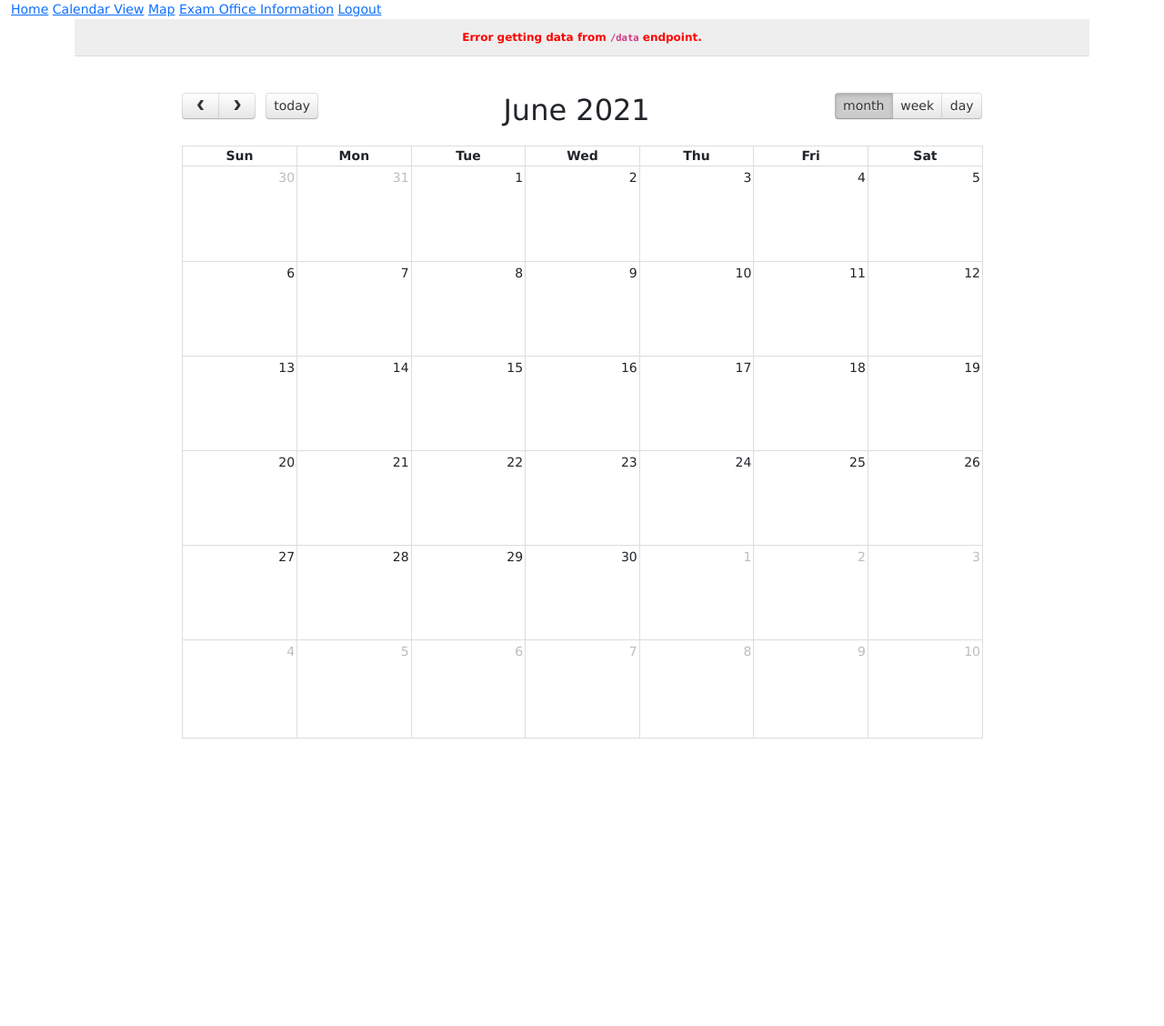
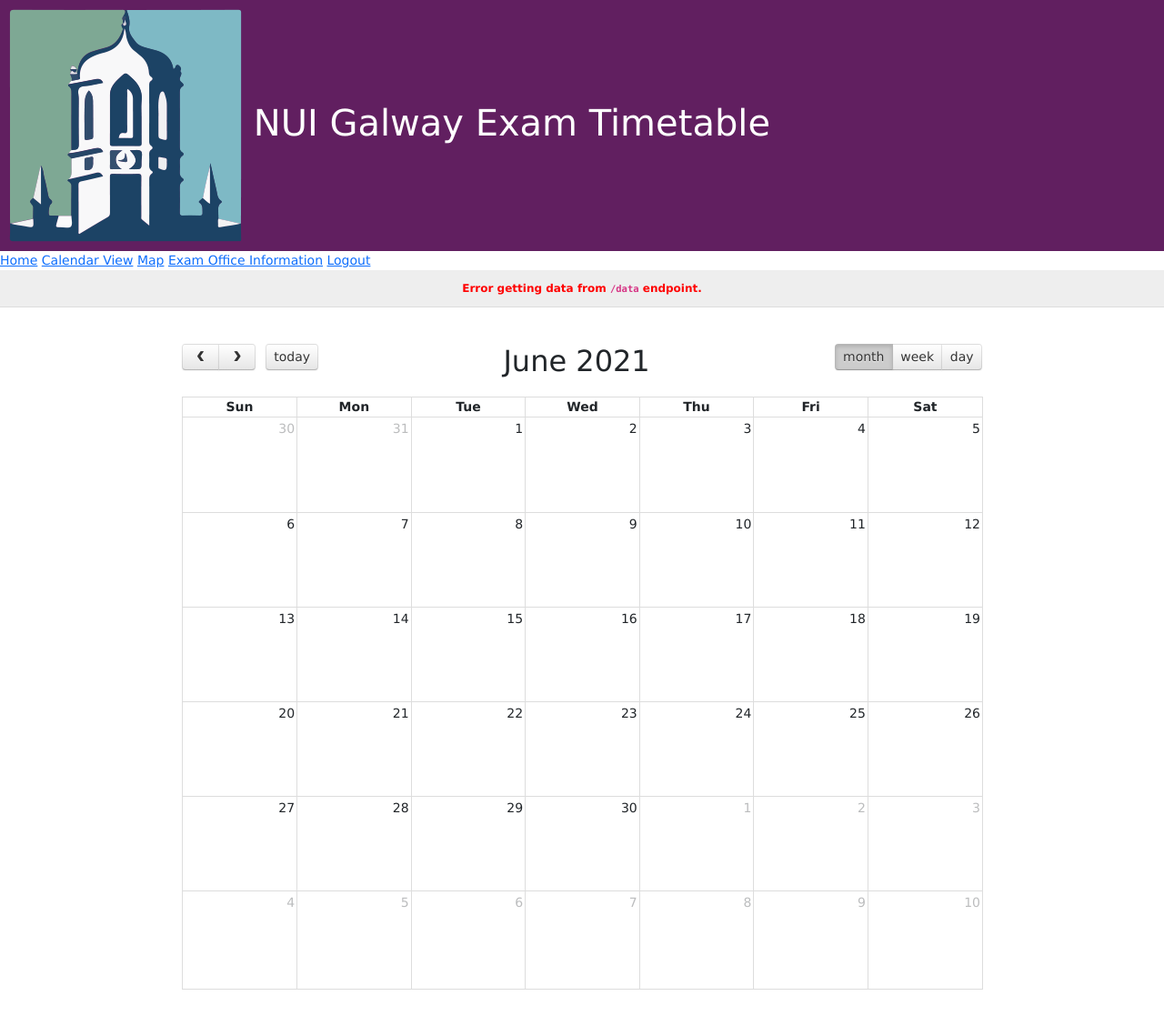
Before and after one commit to nhennigan/FYP, a Flask app: page /calendarview/ in a window 1280 px wide. Shown: the whole page at 91% size. Before the commit the page ends 812 px from the top, so only its background shows below. Run offline with Flask 2, Linux system fonts and the light colour scheme; the visitor is signed in with stand-in values (Sample User, id 1); data that the repository does not hold is empty; some libraries are stand-ins or nearby versions.

Commit message:
banner almost done

```diff
--- a/backend/templates/base.html
+++ b/backend/templates/base.html
@@ -11,6 +11,24 @@
     <script src="https://code.jquery.com/jquery-2.2.4.min.js" integrity="sha256-BbhdlvQf/xTY9gja0Dq3HiwQF8LaCRTXxZKRutelT44=" crossorigin="anonymous"></script>
 
 <style>
+.banner{
+    padding: 10px;
+    padding-top: 10px;
+    text-align: left;
+    background-color: #611f60;
+    color: white;
+    font-size: 40px;
+    width: 100%;
+  }
+.banner img{
+  display: inline-block;
+  size: 20%;
+}
+
+.container-fluid{
+  width:100%;
+  padding:0px;
+}
 
 .modal {
   display: none; /* Hidden by default */
@@ -87,7 +105,12 @@
   display: table;
 }
 </style>
-
+  <div class="container-fluid">
+	<div class="banner">
+		<img id=crest src="{{url_for('static', filename='crest_only.png')}}">
+		<span>NUI Galway Exam Timetable </span>
+	</div>
+  </div>
   <div class="container-fluid">
 	  <nav>
 	    <a href="/home">Home</a>
@@ -97,7 +120,7 @@
 	    <a href="/logout">Logout </a>
 	  </nav>
 	</div>
-  <div class="container">
+  <div class="container-fluid">
         {% block content %}{% endblock %}
   </div>
   </body>
```
Also changed, not shown: backend/templates/home.html (+13 -6 lines), backend/static/crest_only.png (added).
